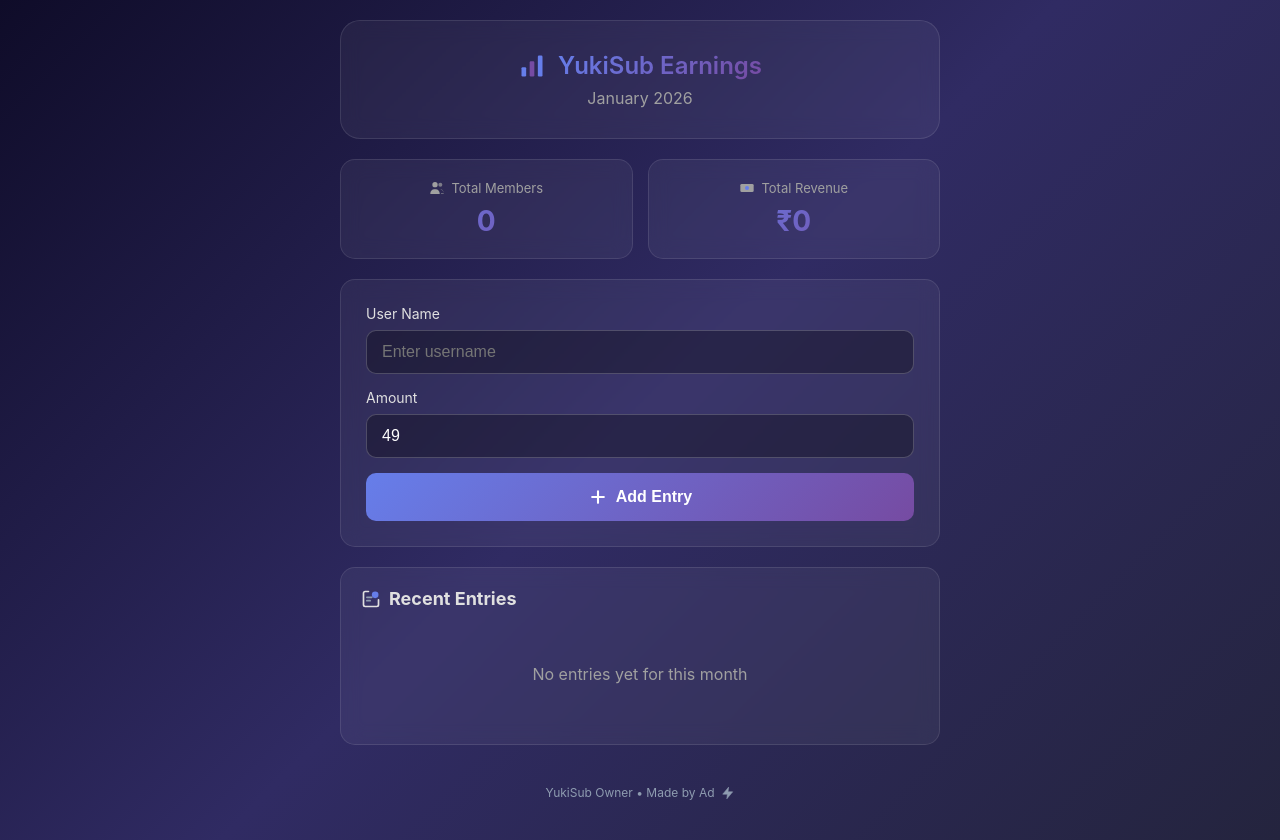
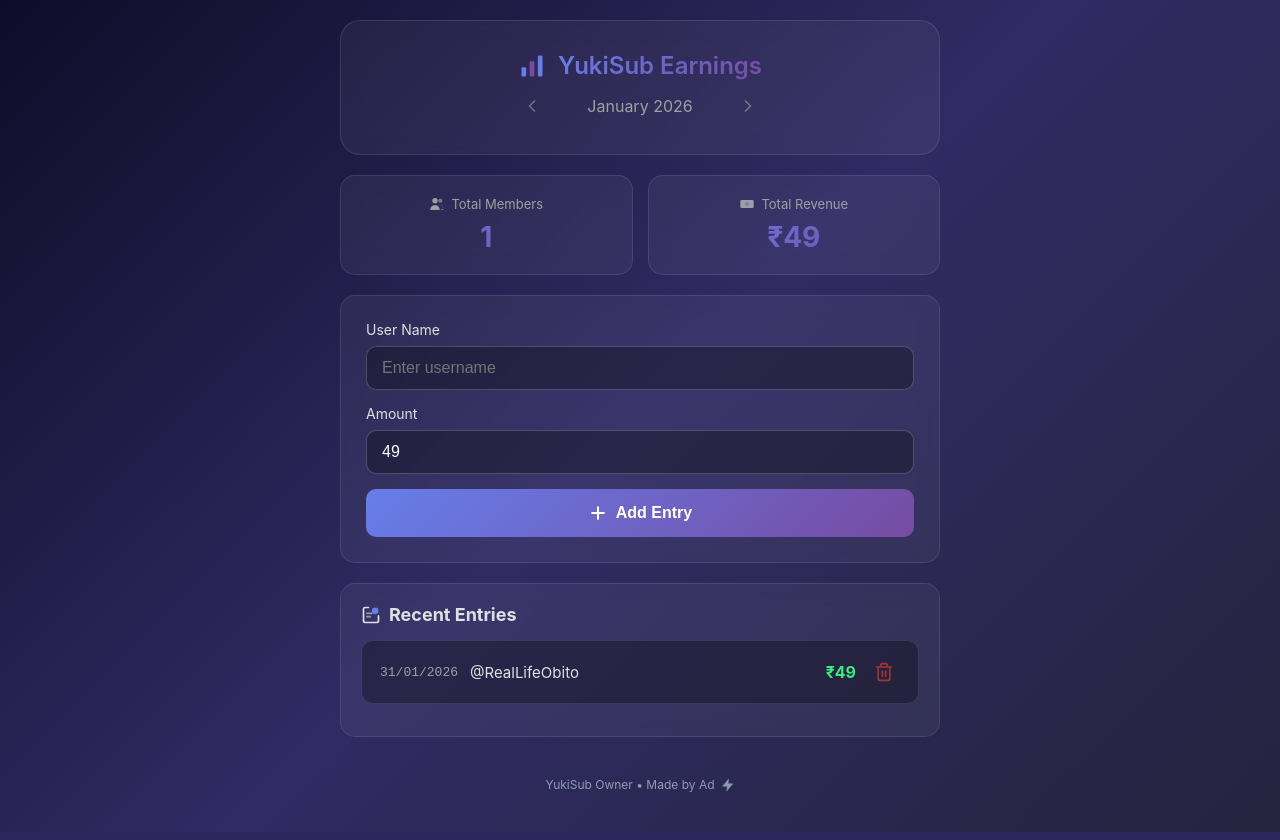
Before and after one commit to obitouchiha25800-alt/yukisub-earnings, a Flask app: page /?month=1&year=2026 in a window 1280 px wide. Run offline with Flask 3, Linux system fonts and the light colour scheme; data comes from the database, SQL or seed files in the repository; data that the repository does not hold is empty.

Commit message:
Update index.html

```diff
--- a/templates/index.html
+++ b/templates/index.html
@@ -62,6 +62,50 @@
             font-size: 16px;
             color: #a0a0a0;
             font-weight: 400;
+        }
+
+        .month-nav-container {
+            display: flex;
+            align-items: center;
+            justify-content: center;
+            gap: 15px;
+            margin-top: 8px;
+        }
+
+        .nav-btn {
+            background: transparent;
+            border: none;
+            cursor: pointer;
+            padding: 8px;
+            border-radius: 8px;
+            display: flex;
+            align-items: center;
+            justify-content: center;
+            transition: all 0.2s ease;
+            opacity: 0.6;
+        }
+
+        .nav-btn:hover {
+            opacity: 1;
+            background: rgba(255, 255, 255, 0.1);
+            transform: scale(1.1);
+        }
+
+        .nav-btn:active {
+            transform: scale(0.95);
+        }
+
+        .nav-icon {
+            width: 20px;
+            height: 20px;
+        }
+
+        .month-display {
+            font-size: 16px;
+            color: #a0a0a0;
+            font-weight: 400;
+            min-width: 150px;
+            text-align: center;
         }
 
         .stats {
@@ -348,6 +392,21 @@
                 font-size: 14px;
             }
 
+            .month-nav-container {
+                gap: 10px;
+                margin-top: 6px;
+            }
+
+            .month-display {
+                font-size: 14px;
+                min-width: 120px;
+            }
+
+            .nav-icon {
+                width: 18px;
+                height: 18px;
+            }
+
             .stats {
                 gap: 12px;
                 margin-bottom: 15px;
@@ -447,7 +506,26 @@
                 </svg>
                 <h1>YukiSub Earnings</h1>
             </div>
-            <div class="month-year" id="monthYear">{{ month }} {{ year }}</div>
+            <div class="month-nav-container">
+                <!-- Previous Month Button -->
+                <a href="/?month={{ prev_month }}&year={{ prev_year }}" class="nav-btn" title="Previous Month">
+                    <svg class="nav-icon" viewBox="0 0 24 24" fill="none" xmlns="http://www.w3.org/2000/svg">
+                        <path d="M15 18l-6-6 6-6" stroke="#a0a0a0" stroke-width="2" stroke-linecap="round"
+                            stroke-linejoin="round" />
+                    </svg>
+                </a>
+
+                <!-- Month Display -->
+                <div class="month-display" id="monthYear">{{ month }} {{ year }}</div>
+
+                <!-- Next Month Button -->
+                <a href="/?month={{ next_month }}&year={{ next_year }}" class="nav-btn" title="Next Month">
+                    <svg class="nav-icon" viewBox="0 0 24 24" fill="none" xmlns="http://www.w3.org/2000/svg">
+                        <path d="M9 18l6-6-6-6" stroke="#a0a0a0" stroke-width="2" stroke-linecap="round"
+                            stroke-linejoin="round" />
+                    </svg>
+                </a>
+            </div>
         </div>
 
         <!-- Stats Cards -->
@@ -537,6 +615,21 @@
     <script>
         let currentEntries = [];
 
+        // Get URL parameters
+        function getUrlParams() {
+            const params = new URLSearchParams(window.location.search);
+            return {
+                month: params.get('month'),
+                year: params.get('year')
+            };
+        }
+
+        // Get month name from URL or current
+        function getMonthName() {
+            const monthDisplay = document.getElementById('monthYear').textContent;
+            return monthDisplay; // Returns "Month Year" format
+        }
+
         // Show toast notification
         function showToast(message) {
             const toast = document.getElementById('toast');
@@ -550,7 +643,15 @@
         // Load earnings data
         async function loadEarnings() {
             try {
-                const response = await fetch('/api/earnings');
+                const params = getUrlParams();
+                let url = '/api/earnings';
+
+                // Add month and year parameters if they exist
+                if (params.month && params.year) {
+                    url += `?month=${params.month}&year=${params.year}`;
+                }
+
+                const response = await fetch(url);
                 const data = await response.json();
 
                 currentEntries = data.earnings;
@@ -561,9 +662,10 @@
 
                 // Update entries list
                 const entriesList = document.getElementById('entriesList');
+                const monthName = getMonthName();
 
                 if (data.earnings.length === 0) {
-                    entriesList.innerHTML = '<div class="empty-state">No entries yet for this month</div>';
+                    entriesList.innerHTML = `<div class="empty-state">No entries found for ${monthName}</div>`;
                 } else {
                     entriesList.innerHTML = data.earnings.map(entry => `
                         <div class="entry-item">
@@ -605,7 +707,9 @@
                     showToast('✅ Entry added successfully!');
                     document.getElementById('userName').value = '';
                     document.getElementById('amount').value = '49';
-                    loadEarnings();
+
+                    // Redirect to current month after adding entry
+                    window.location.href = '/';
                 } else {
                     showToast('❌ Failed to add entry');
                 }
```
